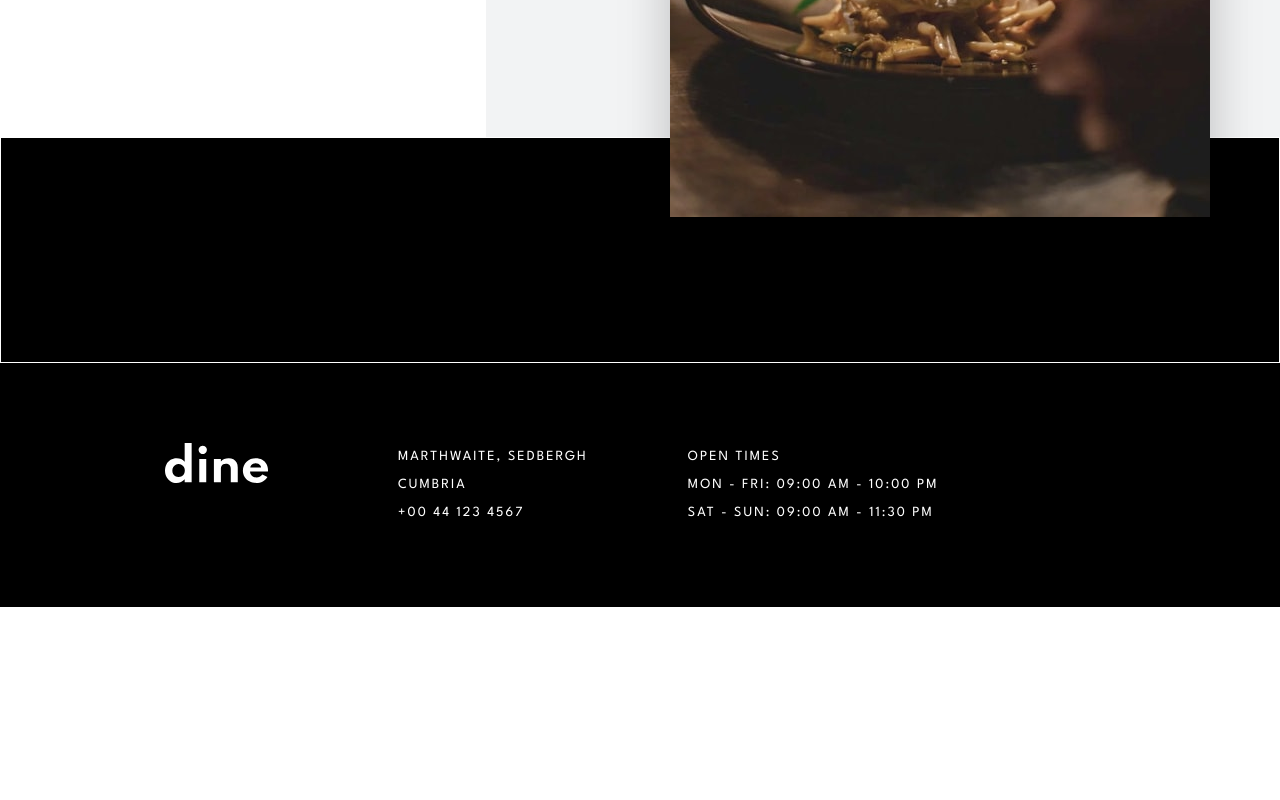
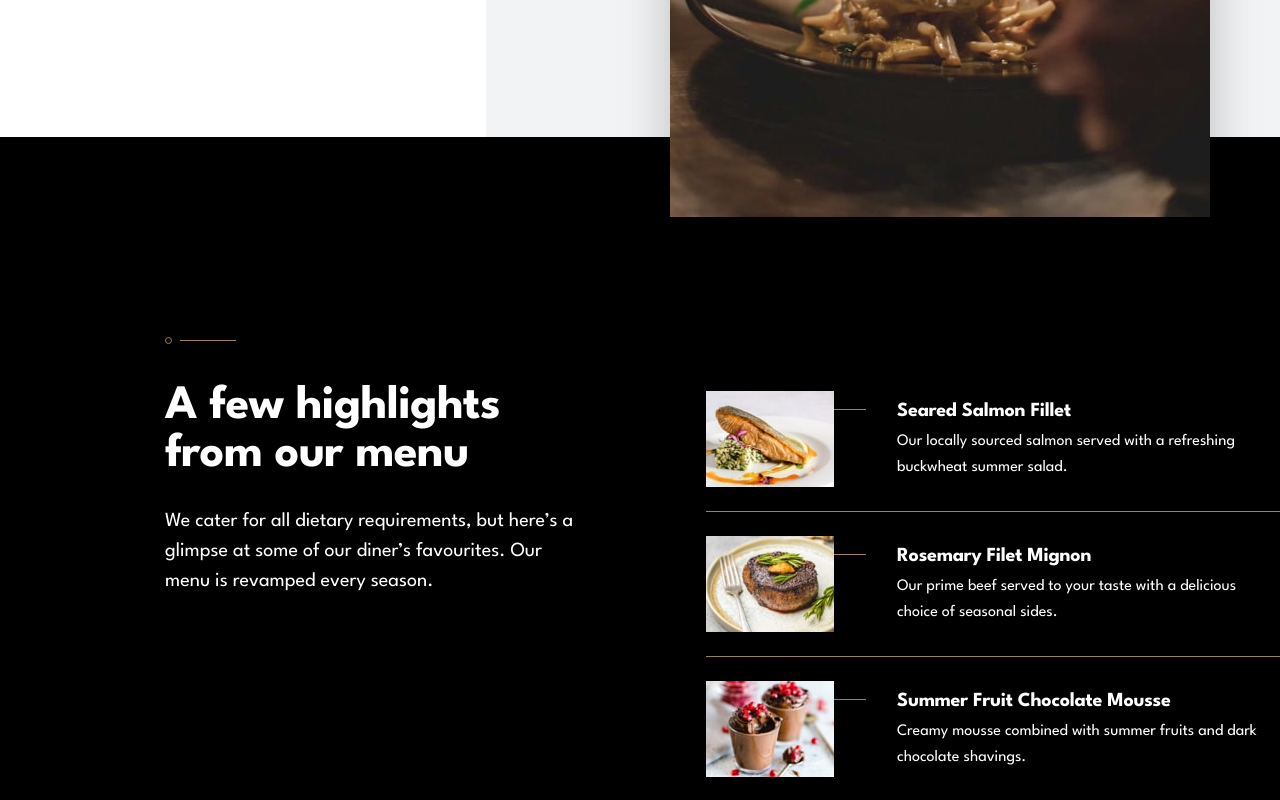
Before and after one commit to lleonardus/dine-restaurant, a React (Vite) app: page / in a window 1280 px wide. Shown: the part 2040-2840 px from the top of the page. Before the commit the page ends 2647 px from the top, so only its background shows below. Built offline with nearby package versions, Linux system fonts and the light colour scheme.

Commit message:
creating menu highlights section

```diff
--- a/src/pages/homepage/Homepage.jsx
+++ b/src/pages/homepage/Homepage.jsx
@@ -1,5 +1,6 @@
 import { Header } from "./components/Header";
 import { RestaurantOverviewSection } from "./components/RestaurantOverviewSection";
+import { MenuHighlightsSection } from "./components/MenuHighlightsSection";
 
 export function Homepage() {
   return (
@@ -7,9 +8,8 @@ export function Homepage() {
       <Header />
       <main className="relative z-[9999] bg-white">
         <RestaurantOverviewSection />
-        <section className="border border-white bg-black py-[100px]">
-          <p>another section</p>
-        </section>
+        <MenuHighlightsSection />
+        <section className="bg-white py-10"></section>
       </main>
     </div>
   );
--- /dev/null
+++ b/src/pages/homepage/components/MenuHighlightsSection.jsx
@@ -0,0 +1,51 @@
+export function MenuHighlightsSection() {
+  return (
+    <section className="bg-black pb-[102px] pt-[72px] text-center text-white tablet:pb-[96px] tablet:pt-[96px] xl:flex xl:gap-[125px] xl:pb-[120px] xl:pl-[165px] xl:pt-[200px] xl:text-left desktop:justify-between desktop:px-[165px]">
+      <div className="bg-[url('/images/patterns/pattern-divide.svg')] bg-top bg-no-repeat pt-[43px] tablet:pt-[46px] xl:bg-left-top">
+        <h2 className="mx-auto max-w-[327px] pb-[13px] text-[32px] font-bold leading-10 tracking-[-0.4px] tablet:max-w-[445px] tablet:pb-[27px] tablet:text-[48px] tablet:leading-[64px] tablet:tracking-[-0.5px] xl:m-0 xl:max-w-[380px] xl:text-heading-lg">
+          A few highlights from our menu
+        </h2>
+        <p className="mx-auto max-w-[345px] text-body-sm tablet:max-w-[470px] tablet:text-body-base xl:m-0 xl:max-w-[445px]">
+          We cater for all dietary requirements, but here’s a glimpse at some of
+          our diner’s favourites. Our menu is revamped every season.
+        </p>
+      </div>
+      <ul className="mt-[85px] flex shrink-0 flex-col items-center divide-y divide-solid divide-beaver tablet:mt-[54px] tablet:text-left">
+        <li className="flex w-[327px] flex-col items-center gap-9 pb-6 tablet:w-auto tablet:flex-row tablet:items-start tablet:gap-[63px]">
+          <div className="h-[245px] w-[327px] bg-[url('/images/homepage/salmon-mobile.jpg')] bg-no-repeat tablet:relative tablet:h-[96px] tablet:w-[128px] tablet:bg-[url('/images/homepage/salmon-desktop-tablet.jpg')] tablet:after:absolute tablet:after:-right-8 tablet:after:top-[18px] tablet:after:h-[1px] tablet:after:w-8 tablet:after:bg-beaver"></div>
+          <div className="tablet:max-w-[383px] tablet:pt-2">
+            <h3 className="pb-[6px] text-heading-base">Seared Salmon Fillet</h3>
+            <p className="text-body-sm">
+              Our locally sourced salmon served with a refreshing buckwheat
+              summer salad.
+            </p>
+          </div>
+        </li>
+        <li className="flex w-[327px] flex-col items-center gap-9 py-6 tablet:w-auto tablet:flex-row tablet:items-start tablet:gap-[63px]">
+          <div className="h-[245px] w-[327px] bg-[url('/images/homepage/beef-mobile.jpg')] bg-no-repeat tablet:relative tablet:h-[96px] tablet:w-[128px] tablet:bg-[url('/images/homepage/beef-desktop-tablet.jpg')] tablet:after:absolute tablet:after:-right-8 tablet:after:top-[18px] tablet:after:h-[1px] tablet:after:w-8 tablet:after:bg-beaver"></div>
+          <div className="tablet:max-w-[383px] tablet:pt-2">
+            <h3 className="pb-[6px] text-heading-base">
+              Rosemary Filet Mignon
+            </h3>
+            <p className="text-body-sm">
+              Our prime beef served to your taste with a delicious choice of
+              seasonal sides.
+            </p>
+          </div>
+        </li>
+        <li className="flex w-[327px] flex-col items-center gap-9 pt-6 tablet:w-auto tablet:flex-row tablet:items-start tablet:gap-[63px]">
+          <div className="h-[245px] w-[327px] bg-[url('/images/homepage/chocolate-mobile.jpg')] bg-no-repeat tablet:relative tablet:h-[96px] tablet:w-[128px] tablet:bg-[url('/images/homepage/chocolate-desktop-tablet.jpg')] tablet:after:absolute tablet:after:-right-8 tablet:after:top-[18px] tablet:after:h-[1px] tablet:after:w-8 tablet:after:bg-beaver"></div>
+          <div className="tablet:max-w-[383px] tablet:pt-2">
+            <h3 className="pb-[6px] text-heading-base">
+              Summer Fruit Chocolate Mousse
+            </h3>
+            <p className="text-body-sm">
+              Creamy mousse combined with summer fruits and dark chocolate
+              shavings.
+            </p>
+          </div>
+        </li>
+      </ul>
+    </section>
+  );
+}
```
